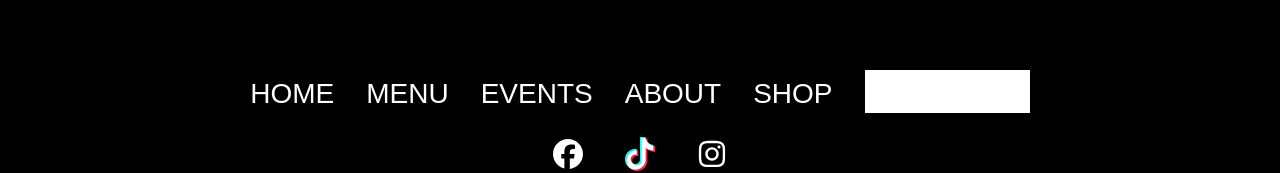
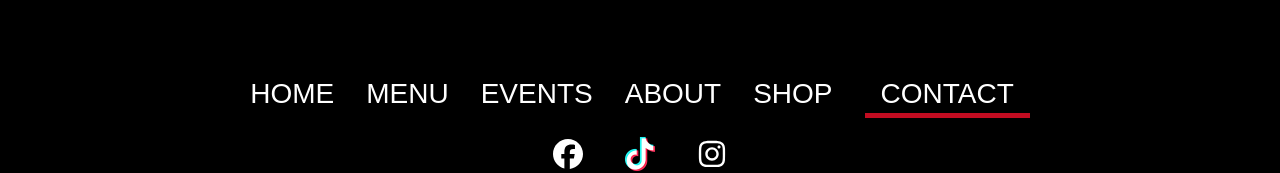
Before and after one commit to misterlinderman/terriblegeralds, a React (Vite) app in the folder client/: page / in a window 1280 px wide. In both pictures the pointer is over the link 947 px from the left and 3293 px from the top of the page. Shown: the part 3200-3373 px from the top of the page. Built offline with nearby package versions, Linux system fonts and the light colour scheme; no server answers; a web font is replaced by a local one.

Commit message:
update to hide address in radius description

```diff
--- a/client/src/styles/legacy-layout.css
+++ b/client/src/styles/legacy-layout.css
@@ -171,19 +171,19 @@
 footer.site-footer .footer-nav-list .contact-trigger {
   text-decoration: none;
   color: var(--bg-white);
+  background-color: transparent;
   font: inherit;
   text-transform: uppercase;
   font-family: var(--font-headline);
   font-size: 1em;
 }
 
-footer.site-footer .footer-nav-list a:is(:hover, :focus) {
+footer.site-footer .footer-nav-list a:is(:hover, :focus),
+footer.site-footer .footer-nav-list .contact-trigger:is(:hover, :focus, :active) {
   padding-bottom: 0.25rem;
   border-bottom: 5px rgb(194, 12, 33) solid;
-}
-
-footer.site-footer .footer-nav-list .contact-trigger:is(:hover, :focus) {
-  border-bottom: none;
+  background-color: transparent;
+  color: var(--bg-white);
 }
 
 footer.site-footer .social-list {
```
